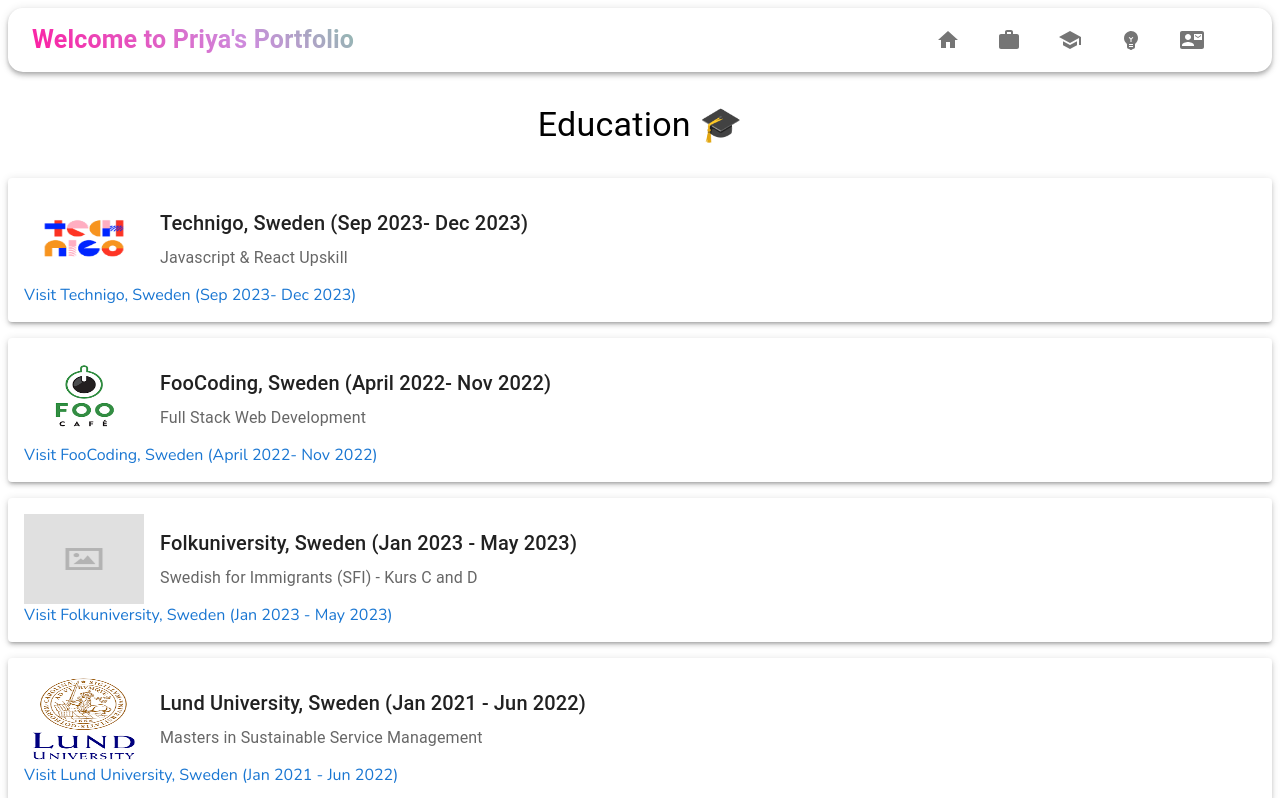
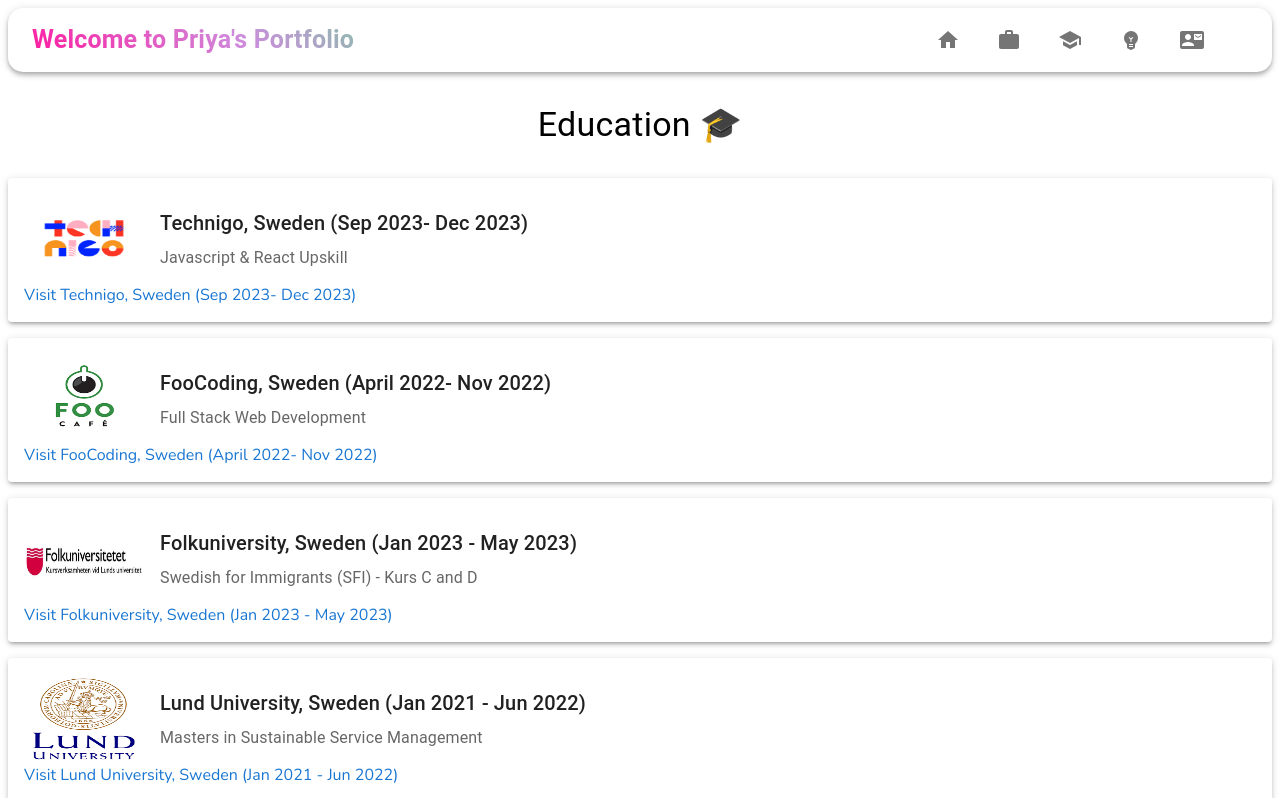
Before and after one commit to Priya-Pdh/my-portfolio, a React (Vite) app in the folder Portfolio/: page /education in a window 1280 px wide. Shown: the top 798 px of the page. Built offline with nearby package versions, Linux system fonts and the light colour scheme.

Commit message:
corrected the image file extension of folk uni logo

```diff
--- a/Portfolio/src/assets/getImagePath.js
+++ b/Portfolio/src/assets/getImagePath.js
@@ -25,7 +25,7 @@
         return burgerShop;
       case "../assets/ecommerceApp.png":
         return ecommerceApp;
-      case "../assets/f-logo.png":
+      case "../assets/f-logo.jpeg":
         return fLogo;
       case "../assets/fc-logo.png":
         return fcLogo;
```
